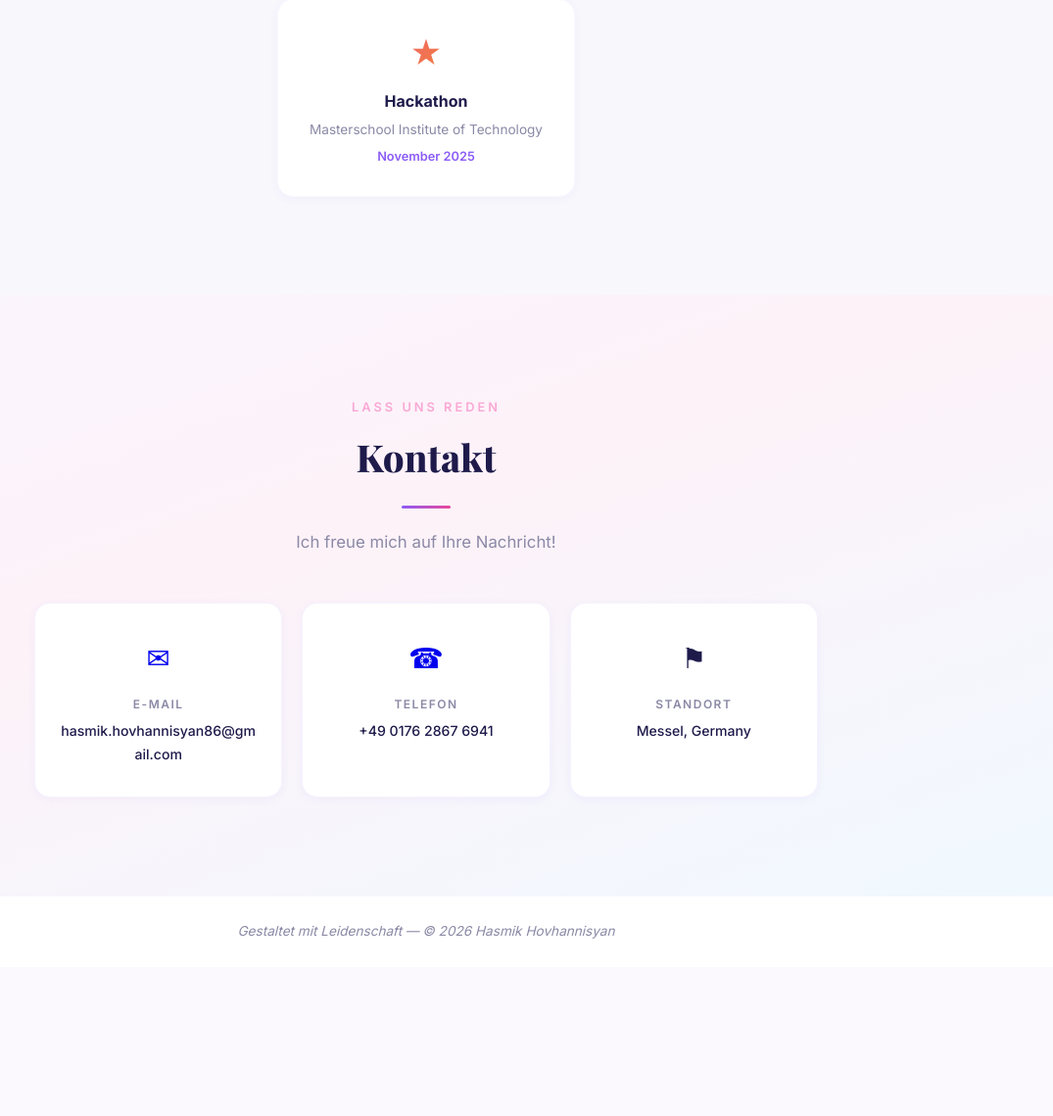
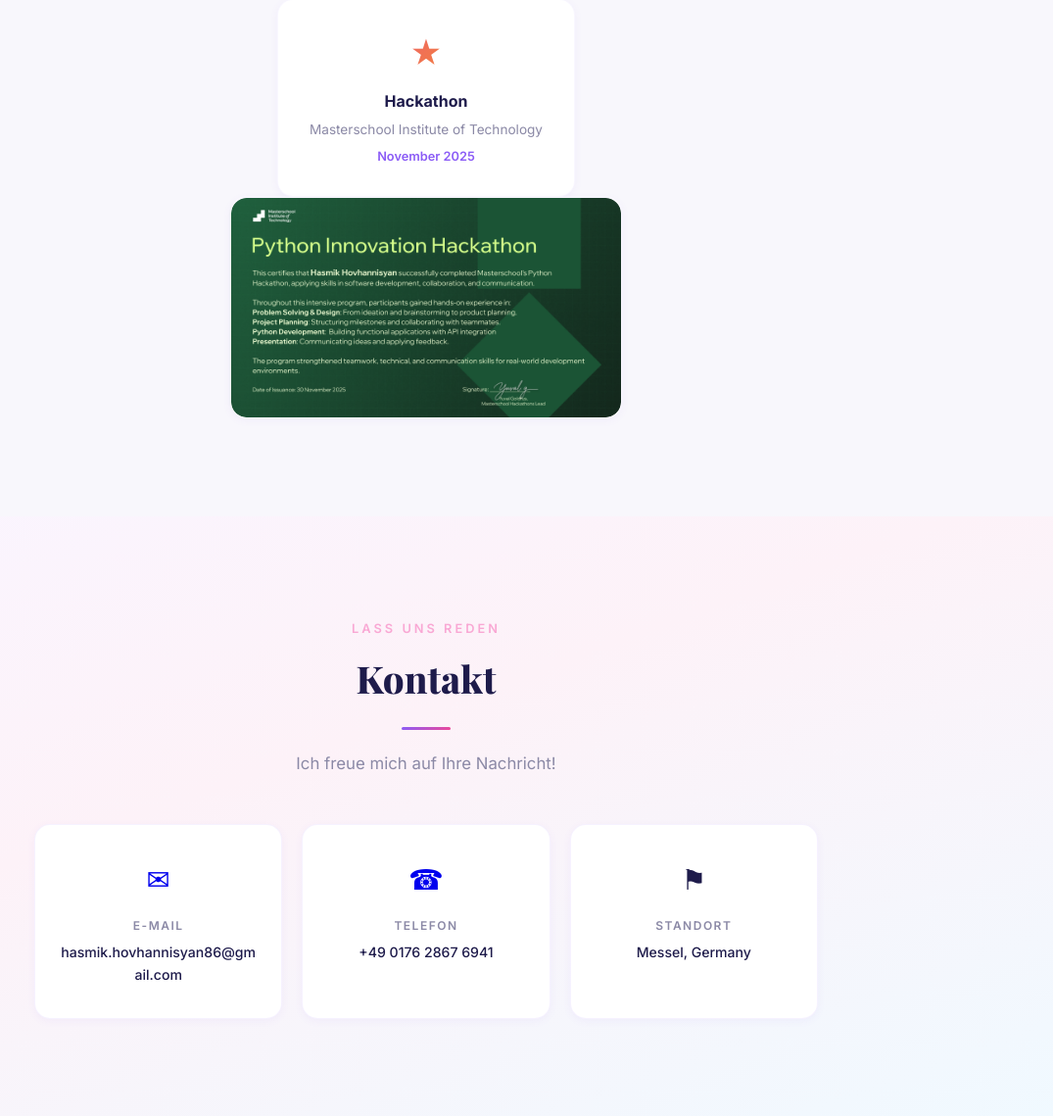
Before and after one commit to hasmikhovhannisyan86-web/portfolio-website, a Flask app: page / in a window 1280 px wide. Shown: the part 4519-5658 px from the top of the page at 98% size, without its empty margins (205-1280 px from the left). Before the commit the page ends 5477 px from the top, so only its background shows below. Run offline with Flask 3, Linux system fonts and the light colour scheme; some web fonts are replaced.

Commit message:
Add hackathon certificate image and direct URL route
- Add certificate PNG to static/img
- Display certificate as image card in Zertifikate section
- Add /hackathon-certificate.png route for direct access

Co-Authored-By: Claude Opus 4.6 <noreply@anthropic.com>

```diff
--- a/app.py
+++ b/app.py
@@ -1,4 +1,4 @@
-from flask import Flask, render_template, make_response, jsonify
+from flask import Flask, render_template, make_response, jsonify, send_from_directory
 
 app = Flask(__name__)
 
@@ -20,6 +20,11 @@ def add_cache_headers(response):
 def health():
     """Health check endpoint for keep-alive pings."""
     return jsonify(status="ok"), 200
+
+
+@app.route("/hackathon-certificate.png")
+def hackathon_certificate():
+    return send_from_directory("static/img", "hackathon-certificate.png")
 
 
 @app.route("/")
--- a/static/css/style.css
+++ b/static/css/style.css
@@ -824,6 +824,23 @@ body {
     font-weight: 600;
 }
 
+.cert-card-image {
+    padding: 0;
+    overflow: hidden;
+    display: block;
+    text-decoration: none;
+    min-width: 220px;
+    max-width: 400px;
+}
+
+.cert-card-image .cert-image {
+    width: 100%;
+    height: 100%;
+    object-fit: cover;
+    display: block;
+    border-radius: var(--radius);
+}
+
 /* ===== CONTACT ===== */
 .section-contact {
     background: linear-gradient(160deg, #faf5ff 0%, #fdf2f8 40%, #f0f9ff 100%);
--- a/templates/index.html
+++ b/templates/index.html
@@ -211,6 +211,11 @@
                 </div>
                 {% endfor %}
             </div>
+            <div class="cert-grid">
+                <a href="{{ url_for('static', filename='img/hackathon-certificate.png') }}" target="_blank" class="cert-card cert-card-image">
+                    <img src="{{ url_for('static', filename='img/hackathon-certificate.png') }}" alt="Python Innovation Hackathon Zertifikat — Masterschool" class="cert-image" loading="lazy">
+                </a>
+            </div>
         </div>
     </div>
 </section>
```
Also changed, not shown: static/img/hackathon-certificate.png (added).
